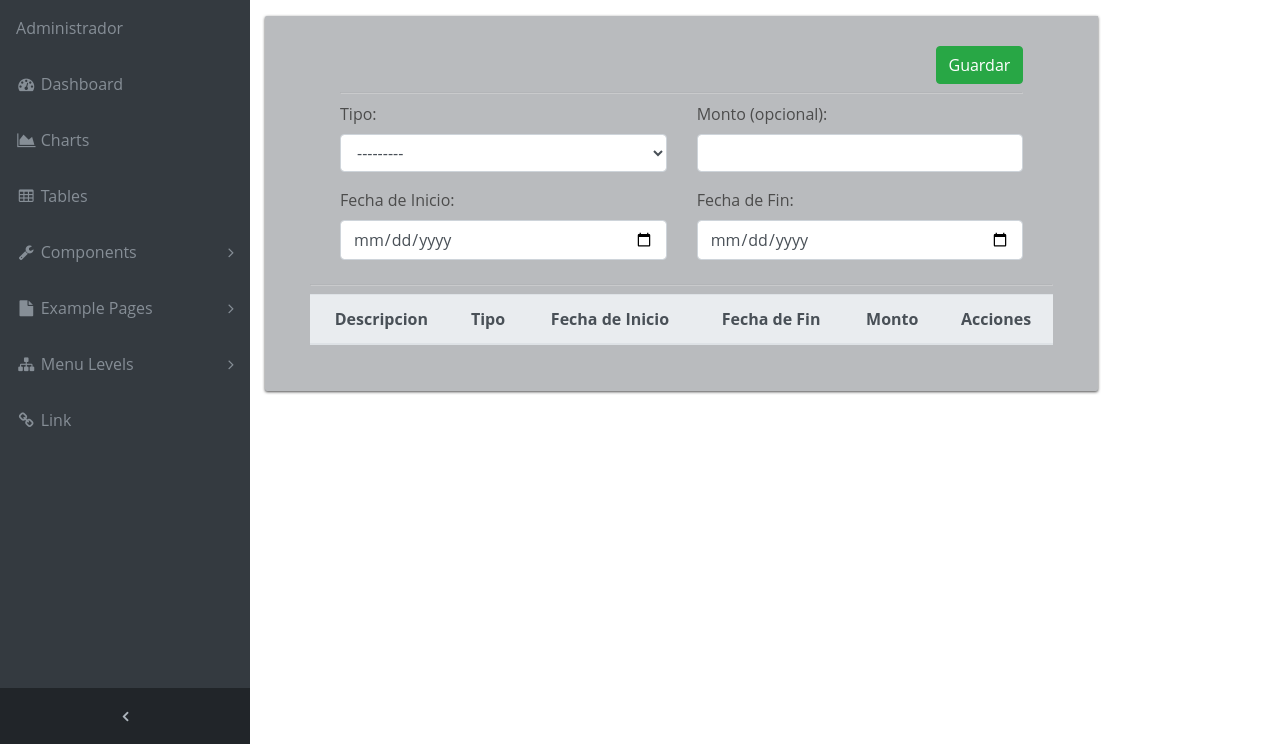
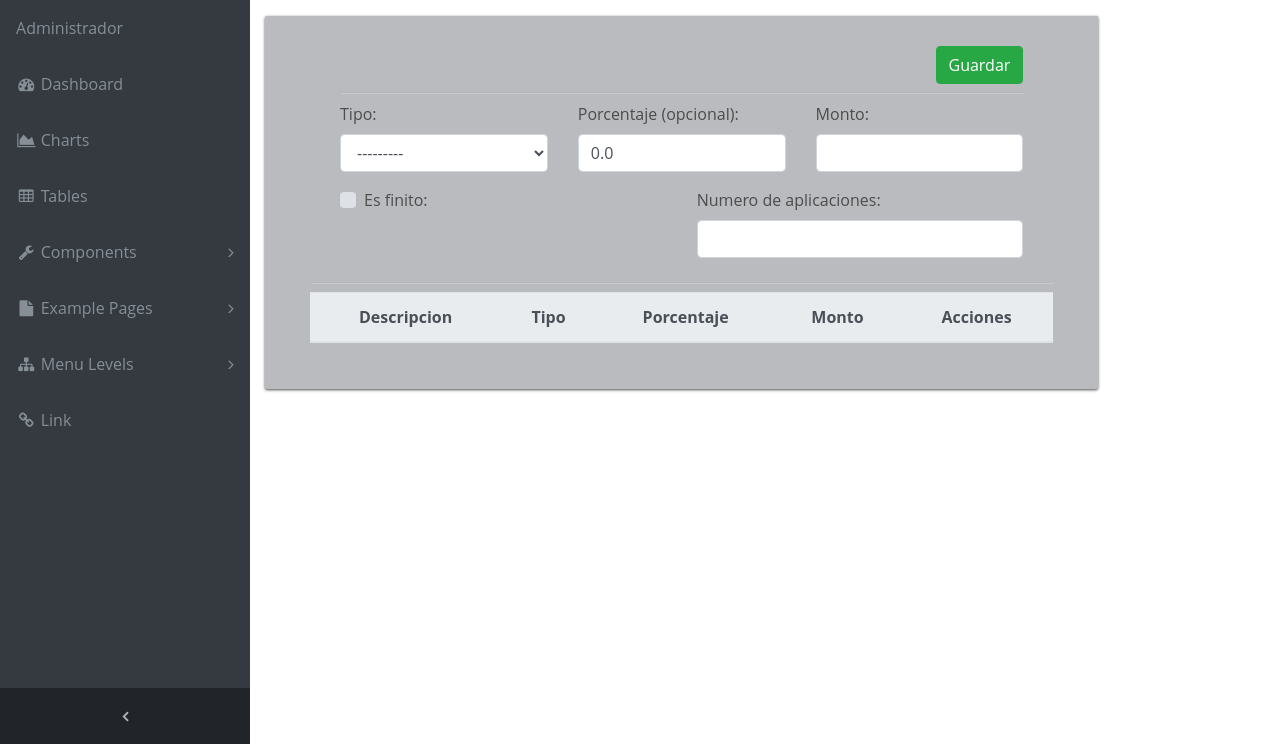
Before and after one commit to angaray93/proyecto2_salarios, a Django app: template templates/constante/constante_form.html in a window 1280 px wide. Shown: the part 56-800 px from the top of the page. Run offline with Django 3.2, Linux system fonts and the light colour scheme; the template is opened without the code that fills it: values that come from a table or form of the project are taken from there, others are empty; the visitor is signed in with stand-in values (Sample User, id 1); some libraries are stand-ins or nearby versions.

Commit message:
Modificaciones en modelo Constante y en el template.

```diff
--- a/liquidacion/forms.py
+++ b/liquidacion/forms.py
@@ -71,13 +71,13 @@ class ConstanteForm(ModelForm):
         model = Constante
         exclude = ['movimiento']
         widgets = {
-            'fechainicio': DateInput(attrs={
-                'class': 'form-control',
-            }),
-            'fechafin': DateInput(attrs={
+            'cantidad_veces': forms.NumberInput(attrs={
                 'class': 'form-control',
             }),
             'monto': forms.NumberInput(attrs={
+                'class': 'form-control',
+            }),
+            'porcentaje': forms.NumberInput(attrs={
                 'class': 'form-control',
             }),
             'tipo': forms.Select(attrs={
--- a/liquidacion/models.py
+++ b/liquidacion/models.py
@@ -192,8 +192,12 @@ class Vacaciones(models.Model):
 
 class Constante(models.Model):
     id = models.AutoField(primary_key=True)
-    fechainicio = models.DateField()
-    fechafin = models.DateField()
+    #fechainicio = models.DateField()
+    #fechafin = models.DateField()
+    finito = models.BooleanField(default=False)
+    cantidad_veces = models.IntegerField(blank=True, null=True)
+    ocurrencias = models.IntegerField(blank=True, null=True, default=0)
+    porcentaje = models.DecimalField(max_digits=5, decimal_places=2, blank=True, null=True, default = 0.00)
     monto = models.IntegerField(blank=True, null=True)
     # -----------------------------------Relationships-----------------------------------------#
     movimiento = models.ForeignKey('Movimiento', on_delete=models.CASCADE, related_name='fk_constante_movimiento')
--- a/templates/constante/constante_form.html
+++ b/templates/constante/constante_form.html
@@ -20,7 +20,7 @@
     <!-- Fin cabecera -->
         <hr>
         <div class="row">
-            <div class="col-lg-6">
+            <div class="col-lg-4">
                 <div class="form-group">
                     <label for="tipo">Tipo:</label>
                     <div class="input-group">
@@ -28,9 +28,17 @@
                     </div>
                 </div>
             </div>
-            <div class="col-lg-6">
+            <div class="col-lg-4">
                 <div class="form-group">
-                    <label for="monto">Monto (opcional):</label>
+                    <label for="porcentaje">Porcentaje (opcional):</label>
+                    <div class="input-group">
+                        {{ form.porcentaje }}
+                    </div>
+                </div>
+            </div>
+            <div class="col-lg-4">
+                <div class="form-group">
+                    <label for="monto">Monto:</label>
                     <div class="input-group">
                         {{ form.monto }}
                     </div>
@@ -40,18 +48,16 @@
 
         <div class="row">
             <div class="col-lg-6">
-                <div class="form-group">
-                    <label for="fechainicio">Fecha de Inicio:</label>
-                    <div class="input-group">
-                        {{ form.fechainicio }}
-                    </div>
+                <div class="custom-control custom-checkbox mr-sm-2">
+                    <input type="checkbox" class="custom-control-input" id="finito" name="finito">
+                    <label class="custom-control-label" for="finito">Es finito:</label>
                 </div>
             </div>
             <div class="col-lg-6">
                 <div class="form-group">
-                    <label for="fechafin">Fecha de Fin:</label>
+                    <label for="cantidad_veces">Numero de aplicaciones:</label>
                     <div class="input-group">
-                        {{ form.fechafin }}
+                        {{ form.cantidad_veces }}
                     </div>
                 </div>
             </div>
@@ -67,8 +73,7 @@
                 <tr>
                     <th class="text-center">Descripcion</th>
                     <th class="text-center">Tipo</th>
-                    <th class="text-center">Fecha de Inicio</th>
-                    <th class="text-center">Fecha de Fin</th>
+                    <th class="text-center">Porcentaje</th>
                     <th class="text-center">Monto</th>
                     <th class="text-center">Acciones</th>
                 </tr>
@@ -78,10 +83,8 @@
                     <tr class='clickable-row'>
                         <td>{{ constante.tipo.nombre }}</td>
                         <td>{{ constante.tipo.tipo }}</td>
-                        <td>{{ constante.fechainicio }}</td>
-                        <td>{{ constante.fechafin }}</td>
+                        <td>{{ constante.porcentaje }}</td>
                         <td>{{ constante.monto }}</td>
-
                         <td class="text-center">
                             <a href="#">
                               <span class="glyphicon glyphicon-eye-open"></span>
```
